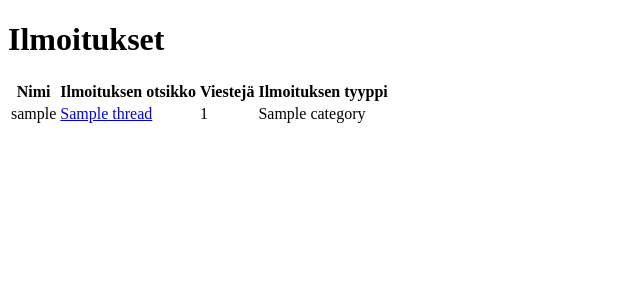
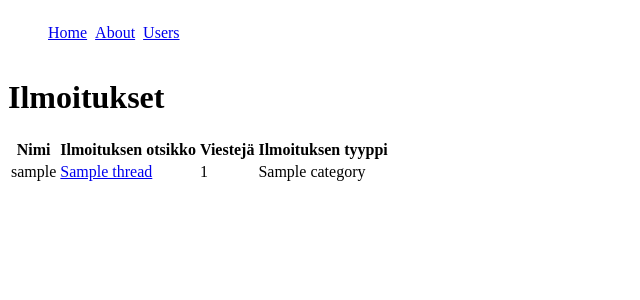
Before and after one commit to alexisvarjo/tietokannatjawebohjelmointi, a Flask app: template templates/users.html in a window 1280 px wide. Shown: the top 300 px of the page, without its empty margins (0-640 px from the left). Run offline with Flask 3, Linux system fonts and the light colour scheme; the template is opened without the code that fills it: most values are stand-ins (such as "Sample title", 1, 10 or a date in 2020).

Commit message:
user.html ja users.html sisältää nyt navigointipalkin

```diff
--- a/templates/users.html
+++ b/templates/users.html
@@ -3,6 +3,16 @@
     <head>
         <title>Ilmoitukset</title>
     </head>
+
+        <nav>
+        <ul style="list-style-type: none; display: inline-flex">
+            <li><a href="/">Home</a></li>
+            <li>&nbsp;&nbsp;</li>
+            <li><a href="/about">About</a></li>
+            <li>&nbsp;&nbsp;</li>
+            <li><a href="/users">Users</a></li>
+        </ul>
+    </nav>
     <body>
         <h1>Ilmoitukset</h1>
         <table>
```
Also changed, not shown: templates/user.html (+11 -0 lines).
